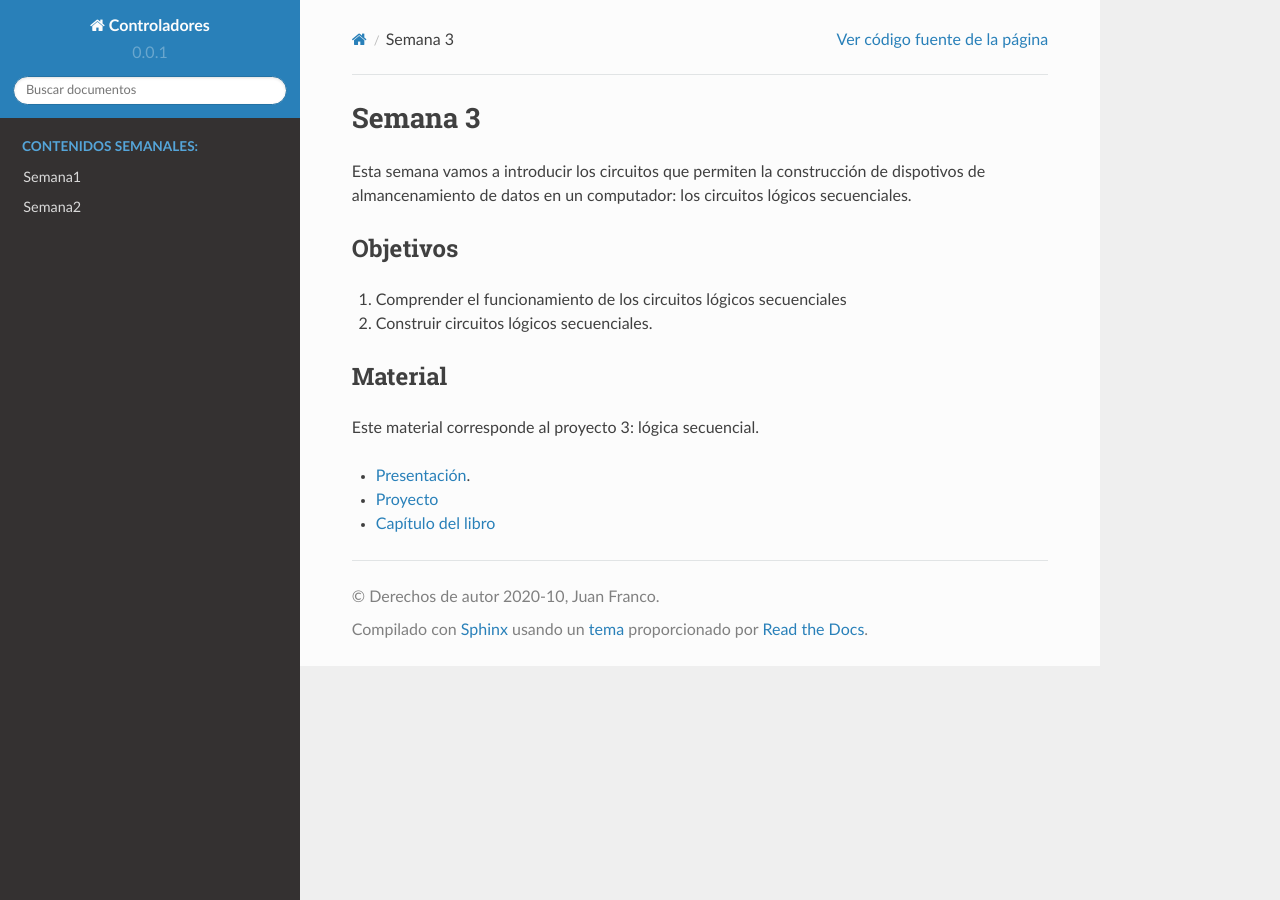
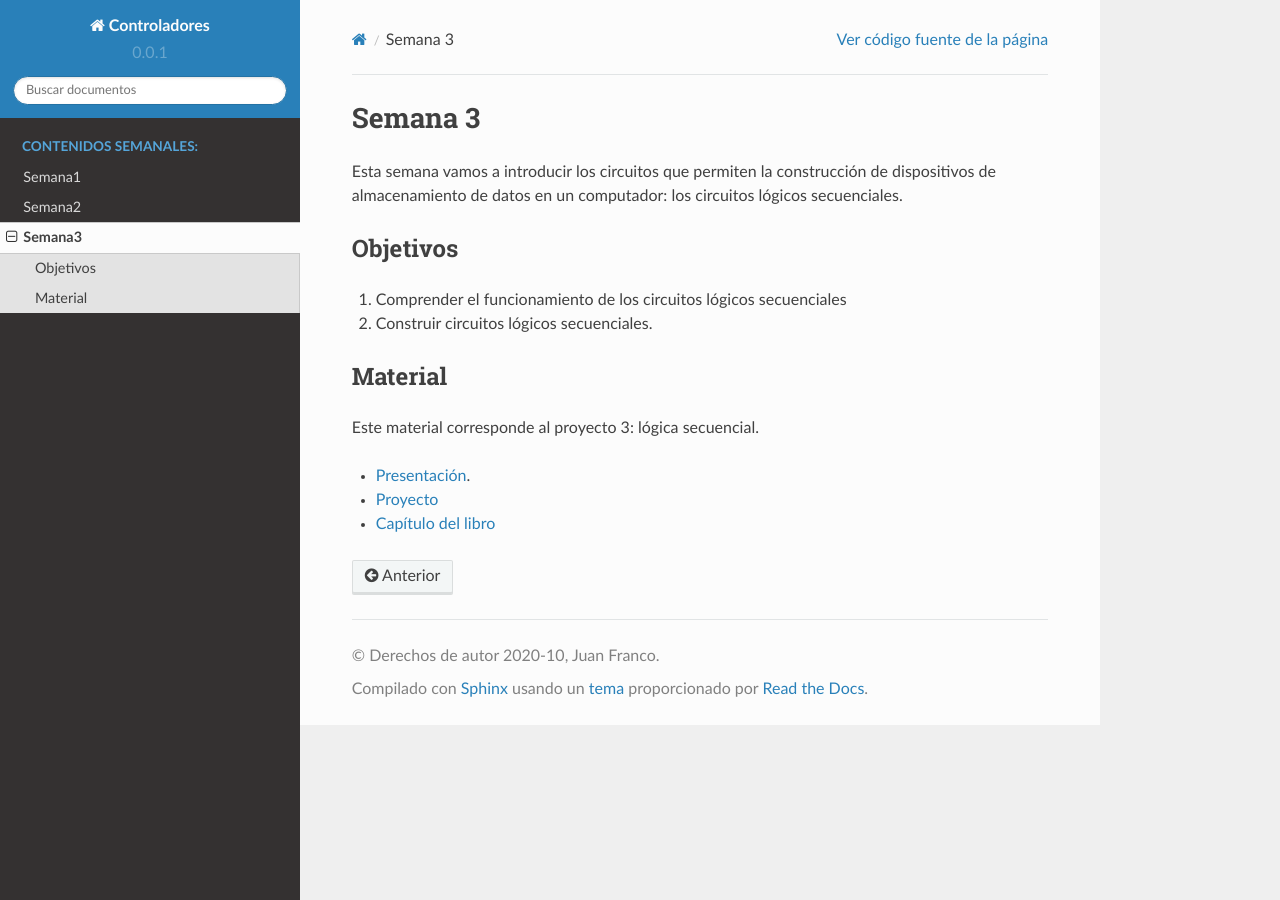
Before and after one commit to juanferfranco/controladores, a Sphinx documentation site: the page built from docs/_semana3/semana3.rst, in a window 1280 px wide. Built offline with Sphinx 7.4.7 and the Read the Docs theme 2.0.0, drawn with Linux system fonts in a browser that asks for light colours.

Commit message:
add week 3

```diff
--- a/docs/_semana3/semana3.rst
+++ b/docs/_semana3/semana3.rst
@@ -1,6 +1,7 @@
 Semana 3
 ===========
-Esta semana vamos a introducir los circuitos que permiten la construcción de dispotivos de almancenamiento de datos en un
+Esta semana vamos a introducir los circuitos que permiten la construcción
+de dispositivos de almacenamiento de datos en un
 computador: los circuitos lógicos secuenciales.
 
 Objetivos
--- a/docs/index.rst
+++ b/docs/index.rst
@@ -68,3 +68,4 @@ SÓLO ESTE CURSO REQUIERE 8 HORAS DE TRABAJO INDEPENDIENTE SEMANAL.
 
    Semana1 <_semana1/semana1>
    Semana2 <_semana2/semana2>
+   Semana3 <_semana3/semana3>
```
